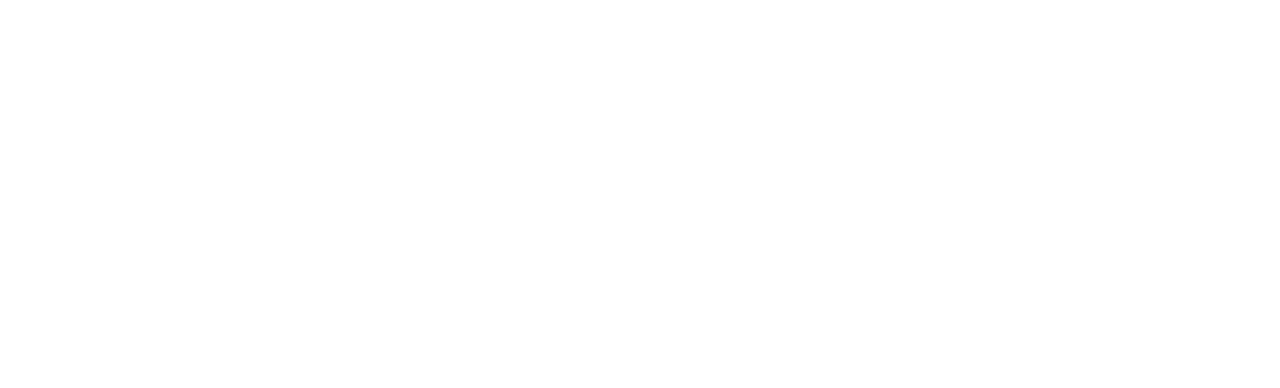
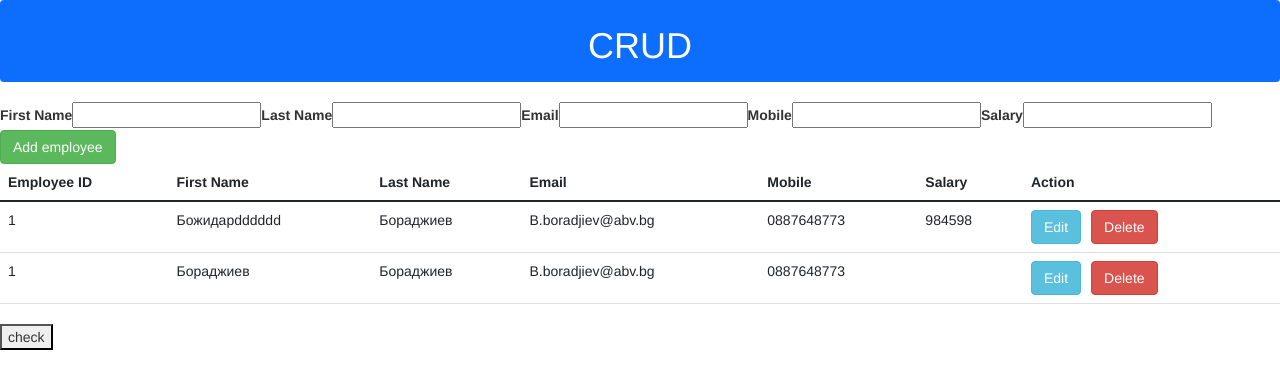
Before and after one commit to bboradjiev/Angular-testing-project, an Angular app: page / in a window 1280 px wide. Shown: the top 388 px of the page. Built offline with nearby package versions, Linux system fonts and the light colour scheme; data requests are answered from the project's data file.

Commit message:
first stage of CRUD APP, possible further changes to be added

```diff
--- /dev/null
+++ b/db.json
@@ -0,0 +1,20 @@
+{
+  "posts": [
+    {
+      "id": 1,
+      "firstName": "Божидарdddddd",
+      "lastName": "Бораджиев",
+      "email": "B.boradjiev@abv.bg",
+      "mobile": "0887648773",
+      "salary": "984598"
+    },
+    {
+      "id": 2,
+      "firstName": "Бораджиев",
+      "lastName": "Бораджиев",
+      "email": "B.boradjiev@abv.bg",
+      "mobile": "0887648773",
+      "salary": ""
+    }
+  ]
+}
--- a/package.json
+++ b/package.json
@@ -19,6 +19,7 @@
     "@angular/platform-browser-dynamic": "~13.0.0",
     "@angular/router": "~13.0.0",
     "bootstrap": "^3.4.1",
+    "json-server": "^0.17.0",
     "rxjs": "^6.6.7",
     "rxjs-compat": "^6.6.7",
     "tslib": "^2.3.0",
--- a/src/app/app.component.css
+++ b/src/app/app.component.css
@@ -1,4 +1,3 @@
- .app{
-     padding-top: 100px;
-     text-align: center;
- }
+ /* .app{
+      text-align: center;
+ } */
--- a/src/app/app.component.html
+++ b/src/app/app.component.html
@@ -1,4 +1,5 @@
 <main class="app">
 
+<app-employee-dashboard></app-employee-dashboard>
 
- </main>
+</main>
--- a/src/app/app.module.ts
+++ b/src/app/app.module.ts
@@ -4,9 +4,10 @@ import { FormsModule } from '@angular/forms';
 import { HttpClientModule } from '@angular/common/http';
 
 import { AppComponent } from './app.component';
+import { EmployeeDashboardComponent } from './employee-dashboard/employee-dashboard.component';
 
 @NgModule({
-  declarations: [AppComponent],
+  declarations: [AppComponent, EmployeeDashboardComponent],
   imports: [BrowserModule, FormsModule, HttpClientModule],
   providers: [ ],
   bootstrap: [AppComponent]
--- /dev/null
+++ b/src/app/employee-dashboard/employee-dashboard.component.html
@@ -0,0 +1,58 @@
+<nav class="navbar navbar-light bg-primary">
+    <div class="container-fluid">
+        <h1>CRUD</h1>
+
+    </div>
+</nav>
+
+<form (ngSubmit)="onSubmit(form)" #form="ngForm">
+    <label>First Name</label>
+    <input type="text" [(ngModel)]="updatedEmployee.firstName" name="firstName">
+    <label>Last Name</label>
+    <input type="text" [(ngModel)]="updatedEmployee.lastName" name="lastName">
+    <label>Email</label>
+    <input type="text" [(ngModel)]="updatedEmployee.email" name="email">
+    <label>Mobile</label>
+    <input type="text" [(ngModel)]="updatedEmployee.mobile" name="mobile">
+    <label>Salary</label>
+    <input type="text" [(ngModel)]="updatedEmployee.salary" name="salary">
+    <div class="d-flex">
+        <button class="btn btn-success">Add employee</button>
+
+    </div>
+</form>
+<button class="btn btn-danger" (click)="updateEmployee()" *ngIf="isEditing">Update</button>
+
+<div *ngIf="employeeArr.length === 0">
+    No data available
+</div>
+
+<table class="table" *ngIf="employeeArr.length !== 0">
+    <thead>
+        <tr>
+            <th scope="col">Employee ID</th>
+            <th scope="col">First Name</th>
+            <th scope="col">Last Name</th>
+            <th scope="col">Email</th>
+            <th scope="col">Mobile</th>
+            <th scope="col">Salary</th>
+            <th scope="col">Action</th>
+        </tr>
+    </thead>
+    <tbody>
+        <tr *ngFor="let emp of employeeArr; let i = index">
+            <td>1</td>
+            <td>{{emp.firstName}}</td>
+            <td>{{emp.lastName}}</td>
+            <td>{{emp.email}}</td>
+            <td>{{emp.mobile}}</td>
+            <td>{{emp.salary}}</td>
+            <td>
+                <button (click)="onEdit(emp, i)" class="btn btn-info">Edit</button>
+                <button (click)="deleteData(emp)" class="btn btn-danger mx-3">Delete</button>
+            </td>
+        </tr>
+    </tbody>
+</table>
+
+<button (click)="getLenght()">check</button>
--- /dev/null
+++ b/src/app/employee-dashboard/employee-dashboard.component.ts
@@ -0,0 +1,77 @@
+import { Component, OnInit } from '@angular/core';
+import { map } from 'rxjs/operators';
+import { ApiServiceService } from '../shared/api-service.service';
+import { Employee } from '../shared/employeeModel';
+
+@Component({
+  selector: 'app-employee-dashboard',
+  templateUrl: './employee-dashboard.component.html',
+  styleUrls: ['./employee-dashboard.component.css'],
+})
+export class EmployeeDashboardComponent implements OnInit {
+  employee: Employee = new Employee();
+  employeeArr = [];
+  isEditing = false;
+  updatedEmployee = new Employee();
+
+  constructor(private api: ApiServiceService) {}
+
+  ngOnInit(): void {
+    this.getData();
+  }
+
+  onSubmit(form) {
+    this.employee.firstName = form.value.firstName;
+    this.employee.lastName = form.value.lastName;
+    this.employee.email = form.value.email;
+    this.employee.mobile = form.value.mobile;
+    this.employee.salary = form.value.salary;
+    this.api.postEmployee(this.employee).subscribe();
+    form.reset();
+    this.getData();
+  }
+
+  onEdit(emp, i) {
+    this.updatedEmployee.firstName = emp.firstName;
+    this.updatedEmployee.lastName = emp.lastName;
+    this.updatedEmployee.email = emp.email;
+    this.updatedEmployee.mobile = emp.mobile;
+    this.updatedEmployee.salary = emp.salary;
+    this.updatedEmployee.id = i;
+    this.isEditing = !this.isEditing;
+    console.log(this.updatedEmployee);
+  }
+
+  updateEmployee() {
+    this.api
+      .updateEmployee(this.updatedEmployee, this.updatedEmployee.id)
+      .subscribe();
+    this.getData();
+    this.updatedEmployee = new Employee();
+    this.isEditing = !this.isEditing;
+  }
+
+  getData() {
+    this.api
+      .getEmployee()
+      .pipe(
+        map((res) => {
+          const arr = [];
+          for (const key in res) {
+            arr.push({ ...res[key] });
+          }
+          return arr;
+        })
+      )
+      .subscribe((data) => (this.employeeArr = data));
+  }
+
+  deleteData(emp) {
+    this.api.deleteEmployee(emp.id).subscribe();
+    this.getData();
+  }
+
+  getLenght() {
+    console.log(this.employeeArr);
+  }
+}
--- /dev/null
+++ b/src/app/shared/api-service.service.ts
@@ -0,0 +1,44 @@
+import { HttpClient } from '@angular/common/http';
+import { Injectable } from '@angular/core';
+import { map } from 'rxjs/operators';
+
+@Injectable({
+  providedIn: 'root',
+})
+export class ApiServiceService {
+  constructor(private http: HttpClient) {}
+
+  getEmployee() {
+    return this.http.get<any>('http://localhost:3000/posts').pipe(
+      map((res: any) => {
+        return res;
+      })
+    );
+  }
+
+  postEmployee(data: any) {
+    return this.http.post<any>('http://localhost:3000/posts', data).pipe(
+      map((res: any) => {
+        return res;
+      })
+    );
+  }
+
+  deleteEmployee(data: any) {
+    return this.http
+      .delete<any>('http://localhost:3000/posts/' + data)
+      .pipe(
+        map((res: any) => {
+          return res;
+        })
+      );
+  }
+
+  updateEmployee(data: any, id: number) {
+    return this.http.put<any>(`http://localhost:3000/posts/${id+1}`, data).pipe(
+      map((res: any) => {
+        return res;
+      })
+    );
+  }
+}
--- /dev/null
+++ b/src/app/shared/employeeModel.ts
@@ -0,0 +1,8 @@
+export class Employee {
+  id: number = 0;
+  firstName: string = '';
+  lastName: string = '';
+  email: string = '';
+  mobile: string = '';
+  salary: string = '';
+}
--- a/src/index.html
+++ b/src/index.html
@@ -1,13 +1,21 @@
 <!doctype html>
 <html lang="en">
+
 <head>
   <meta charset="utf-8">
   <title>Testing</title>
   <base href="/">
   <meta name="viewport" content="width=device-width, initial-scale=1">
   <link rel="icon" type="image/x-icon" href="favicon.ico">
+  <link href="https://cdn.jsdelivr.net/npm/bootstrap@5.0.2/dist/css/bootstrap.min.css" rel="stylesheet"
+    integrity="sha384-EVSTQN3/azprG1Anm3QDgpJLIm9Nao0Yz1ztcQTwFspd3yD65VohhpuuCOmLASjC" crossorigin="anonymous">
 </head>
+<script src="https://cdn.jsdelivr.net/npm/bootstrap@5.0.2/dist/js/bootstrap.bundle.min.js"
+  integrity="sha384-MrcW6ZMFYlzcLA8Nl+NtUVF0sA7MsXsP1UyJoMp4YLEuNSfAP+JcXn/tWtIaxVXM" crossorigin="anonymous"></script>
+
 <body>
+
   <app-root></app-root>
 </body>
+
 </html>
```
Also changed, not shown: src/app/employee-dashboard/employee-dashboard.component.css (added), 1 other file (tests, documents, lock files or other folders).
